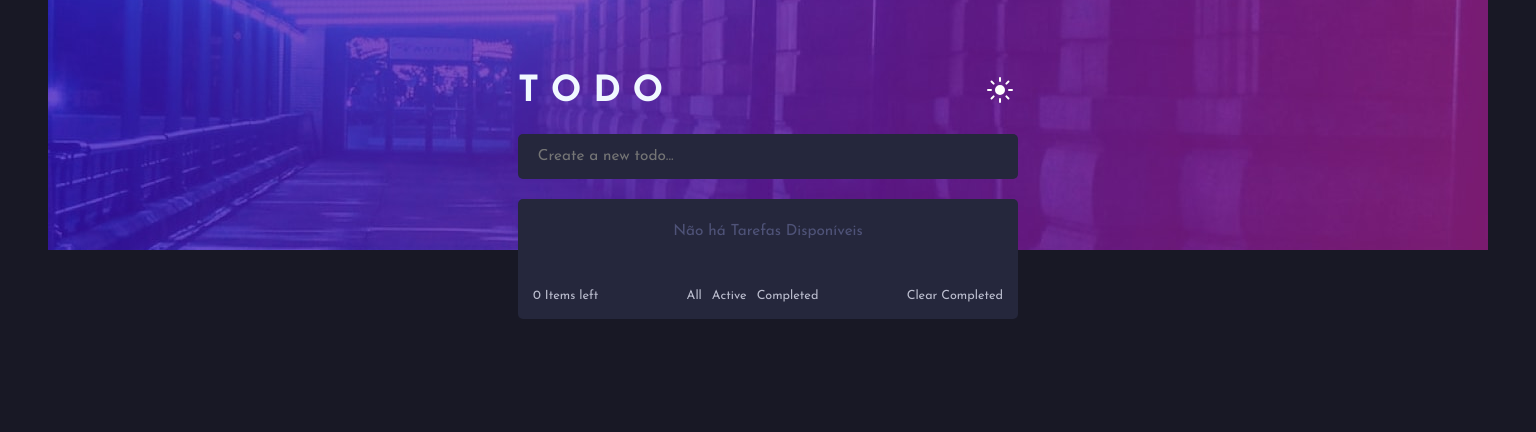
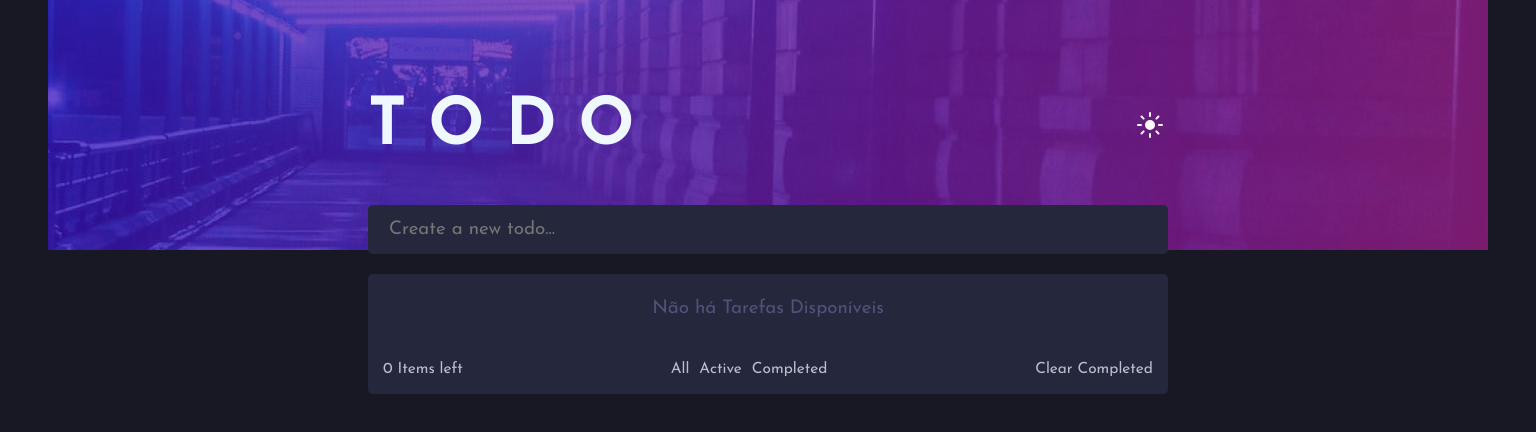
Before and after one commit to Nscmnt/todo-app, a React (Create React App) app: page / in a window 1536 px wide. Shown: the top 432 px of the page. Built offline with nearby package versions, Linux system fonts and the light colour scheme.

Commit message:
fix layout

```diff
--- a/src/App.css
+++ b/src/App.css
@@ -4,7 +4,7 @@
   box-sizing: border-box;
 }
 
-html {
+:root {
   font-size: 18px;
 }
 
@@ -65,3 +65,9 @@ button {
 .App.light .bg-image {
   background-image: url("./assets/bg-desktop-light.jpg");
 }
+
+@media screen and (min-width: 1450px) {
+  :root {
+    font-size: 22px;
+  }
+}
--- a/src/components/Todo.css
+++ b/src/components/Todo.css
@@ -1,5 +1,5 @@
 .todo-app {
-  max-width: 500px;
+  max-width: 800px;
   width: 90vw;
 
   margin-inline: auto;
@@ -18,6 +18,8 @@
   color: aliceblue;
 
   font-weight: 700;
+
+  font-size: 3rem;
 }
 
 .toggle-theme {
```
